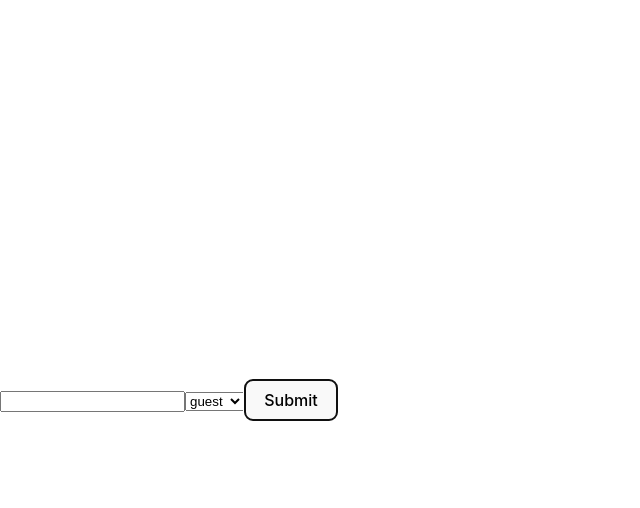
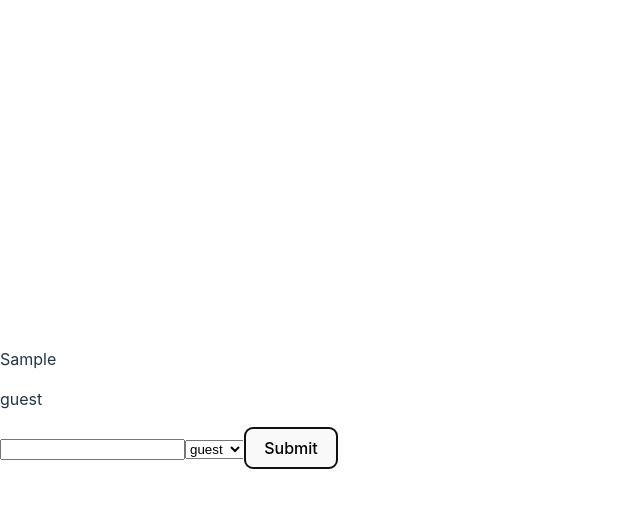
Before and after one commit to 9NBelka/react-learn-module-3, a React (Vite) app: page / in a window 1280 px wide. Both pictures are taken after typing "Sample" into the empty fields and a click on the button "Submit". Shown: the top 508 px of the page, without its empty margins (0-640 px from the left). Built offline with nearby package versions, Linux system fonts and the light colour scheme.

Commit message:
Вывод и сохранение данных с формы

```diff
--- a/src/App.jsx
+++ b/src/App.jsx
@@ -1,24 +1,24 @@
+import { useState } from "react";
+import UserForm from "./components/UserForm/UserForm"
 
 function App() {
 
-    const handleUsername = (e) => {
-      e.preventDefault();
-      console.log(e.target.elements.username.value);
-      console.log(e.target.elements.role.value);
-      e.target.reset();
-    }
+  const [user, setUser] = useState(null);
+
+  const saveUsername = (user) => {
+      console.log(user);
+      setUser(user);
+  }
+
   return (
     <>
-      <form onSubmit={handleUsername}>
-        <input type="text" name="username"></input>
-        <select name="role">
-          <option value="guest">guest</option>
-          <option value="admin">admin</option>
-          <option value="user">user</option>
-
-        </select>
-        <button type="submit">Submit</button>
-      </form>
+      {user &&
+      <div>
+        <p>{user.username}</p>
+        <p>{user.role}</p>
+      </div>
+      }
+      <UserForm onSave={saveUsername}/>
     </>
   )
 }
--- /dev/null
+++ b/src/components/UserForm/UserForm.jsx
@@ -0,0 +1,30 @@
+const UserForm = ({onSave}) =>{
+
+    const handleSubmit = (e) => {
+      e.preventDefault();
+
+      onSave({
+        username:e.target.elements.username.value,
+        role: e.target.elements.role.value
+      });
+
+      e.target.reset();
+    }
+
+  return (
+    <>
+      <form onSubmit={handleSubmit}>
+        <input type="text" name="username"></input>
+        <select name="role">
+          <option value="guest">guest</option>
+          <option value="admin">admin</option>
+          <option value="user">user</option>
+
+        </select>
+        <button type="submit">Submit</button>
+      </form>
+    </>
+  )
+}
+
+export default UserForm
```
